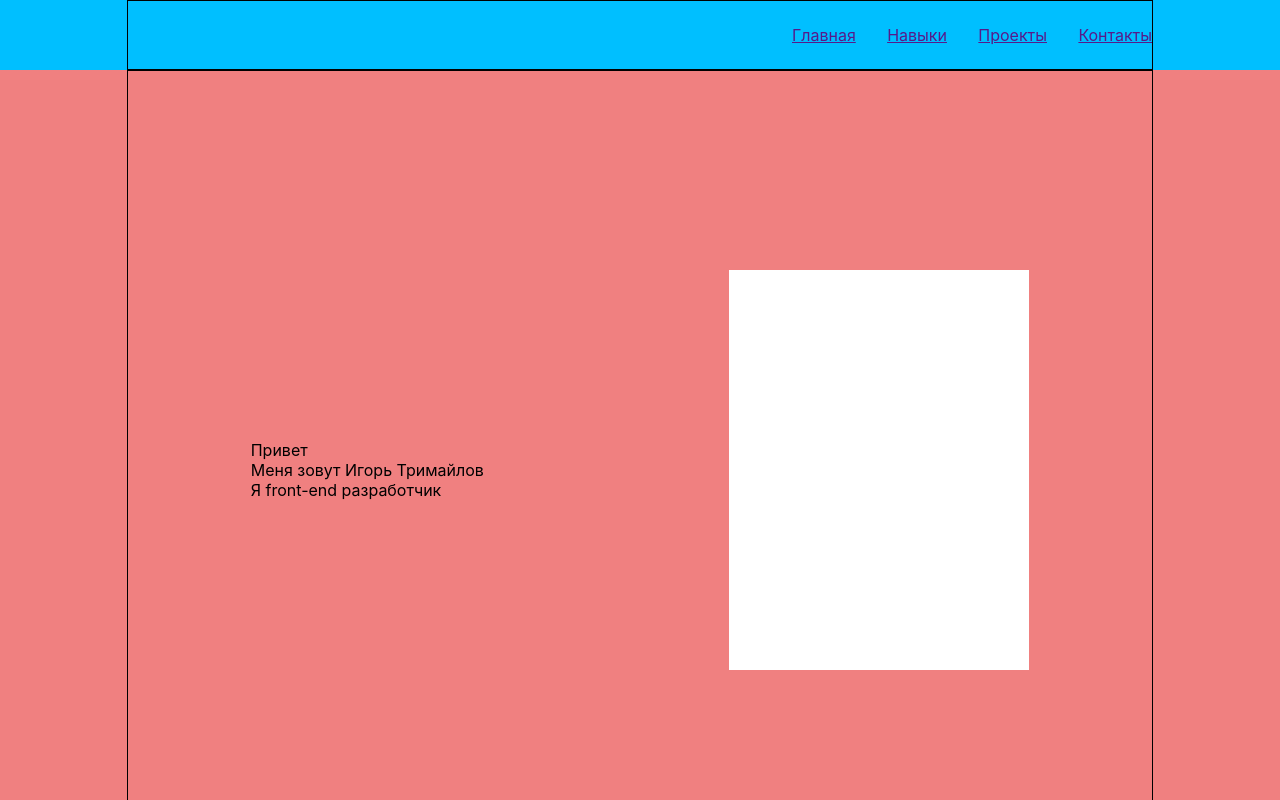
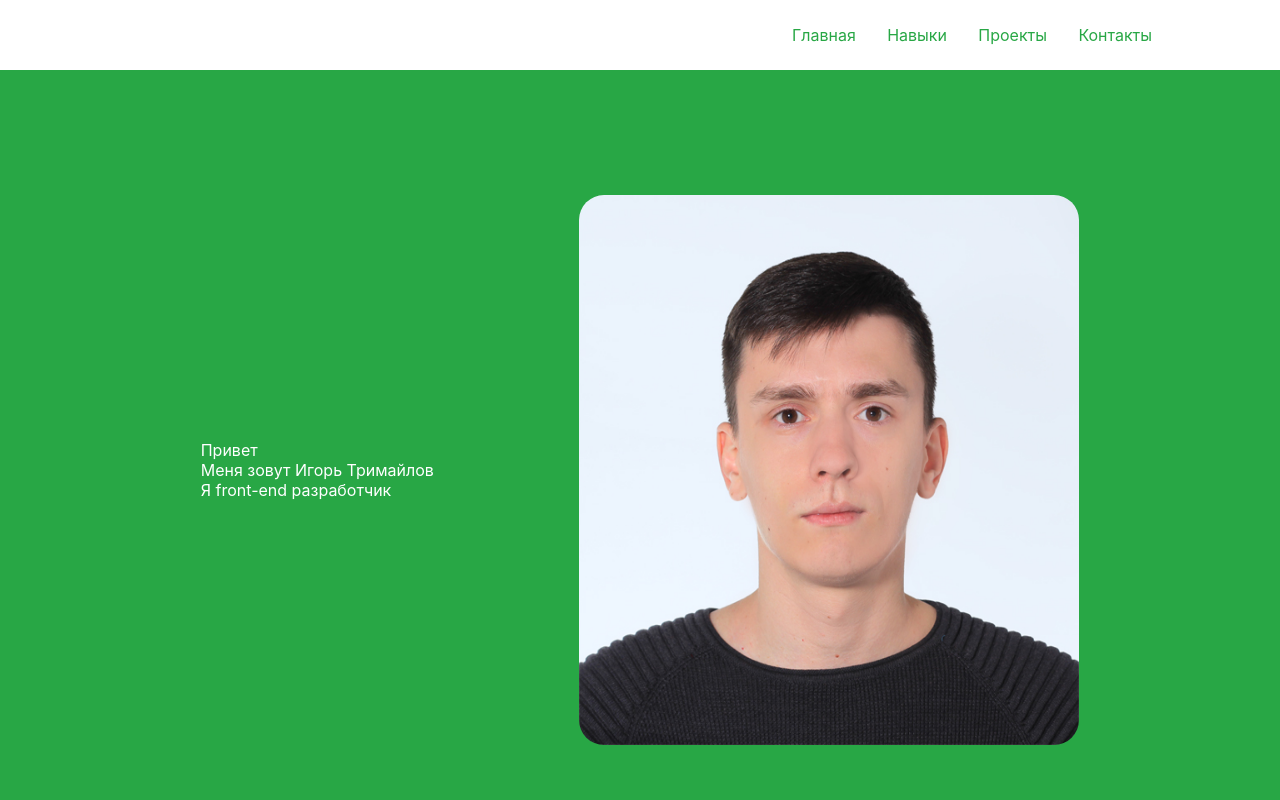
Before and after one commit to ArgonTrime/Portfolio, a React (Create React App) app: page / in a window 1280 px wide. Shown: the top 800 px of the page. Built offline with nearby package versions, Linux system fonts and the light colour scheme.

Commit message:
styling two block

```diff
--- a/src/App.css
+++ b/src/App.css
@@ -1,3 +1,7 @@
 .App {
 
 }
+
+/*green #28a745*/
+/*gray #6c757d*/
+/*info #17a2b8*/
--- a/src/Components/Header/Header.module.css
+++ b/src/Components/Header/Header.module.css
@@ -1,12 +1,11 @@
 .header {
     height: 70px;
-    background-color: deepskyblue;
+    background-color: white;
     display: flex;
     justify-content: center;
 
 }
 .container {
-    border: 1px solid;
     width: 80%;
     display: flex;
     justify-content: flex-end;
--- a/src/Components/Header/NavMenu/NavMenu.module.css
+++ b/src/Components/Header/NavMenu/NavMenu.module.css
@@ -3,3 +3,7 @@
     display: flex;
     justify-content: space-between;
 }
+.nav a {
+    text-decoration: none;
+    color: #28a745;
+}
--- a/src/Components/MainInfo/MainInfo.jsx
+++ b/src/Components/MainInfo/MainInfo.jsx
@@ -1,5 +1,6 @@
 import React from 'react';
 import s from './MainInfo.module.css';
+import avatar from '../../images/avatar.jpg';
 
 const MainInfo = () => {
     return (
@@ -10,9 +11,7 @@ const MainInfo = () => {
                     <span>Меня зовут Игорь Тримайлов</span>
                     <span>Я front-end разработчик</span>
                 </div>
-                <div className={s.photo}>
-                    <img src='' alt=''/>
-                </div>
+                    <img className={s.avatar} src={avatar} alt='avatar'/>
             </div>
         </div>
     )
--- a/src/Components/MainInfo/MainInfo.module.css
+++ b/src/Components/MainInfo/MainInfo.module.css
@@ -1,12 +1,12 @@
 .MainInfo {
     height: 100vh;
-    background-color: lightcoral;
+    background-color: #28a745;
     display: flex;
     justify-content: center;
+    color: white;
 }
 .container {
     width: 80%;
-    border: 1px solid;
     display: flex;
     justify-content: space-around;
     align-items: center;
@@ -16,10 +16,10 @@
     flex-direction: column;
 
 }
-.photo {
-    height: 400px;
-    width: 300px;
-    background-color: white;
+.avatar {
+    width: 500px;
+    height: 550px;
+    border-radius: 25px;
 }
 @media screen and (max-width: 800px){
     .container {
@@ -31,3 +31,9 @@
         align-items: center;
     }
 }
+@media screen and (max-width: 640px){
+    .avatar {
+        width: 300px;
+        height: 350px;
+    }
+}
```
Also changed, not shown: src/images/avatar.jpg (added).
